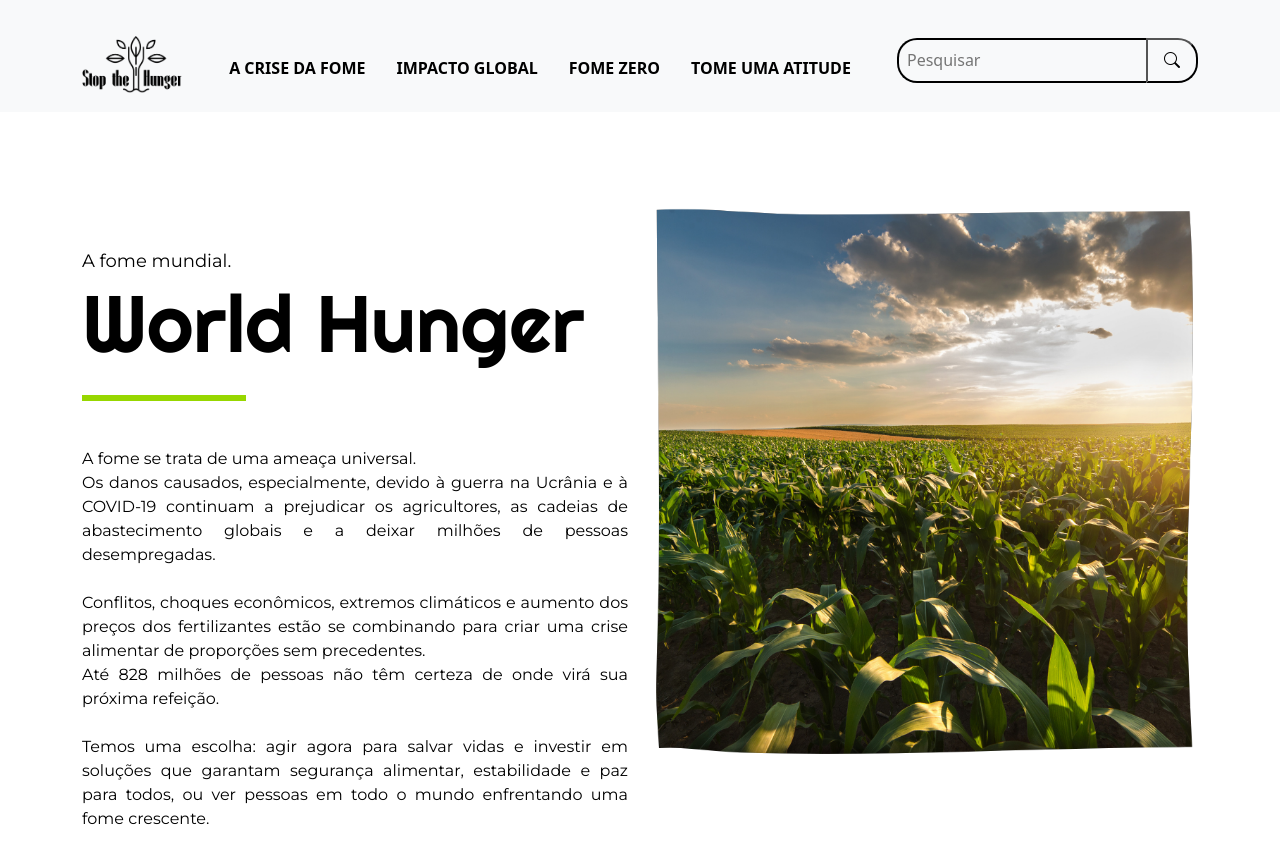
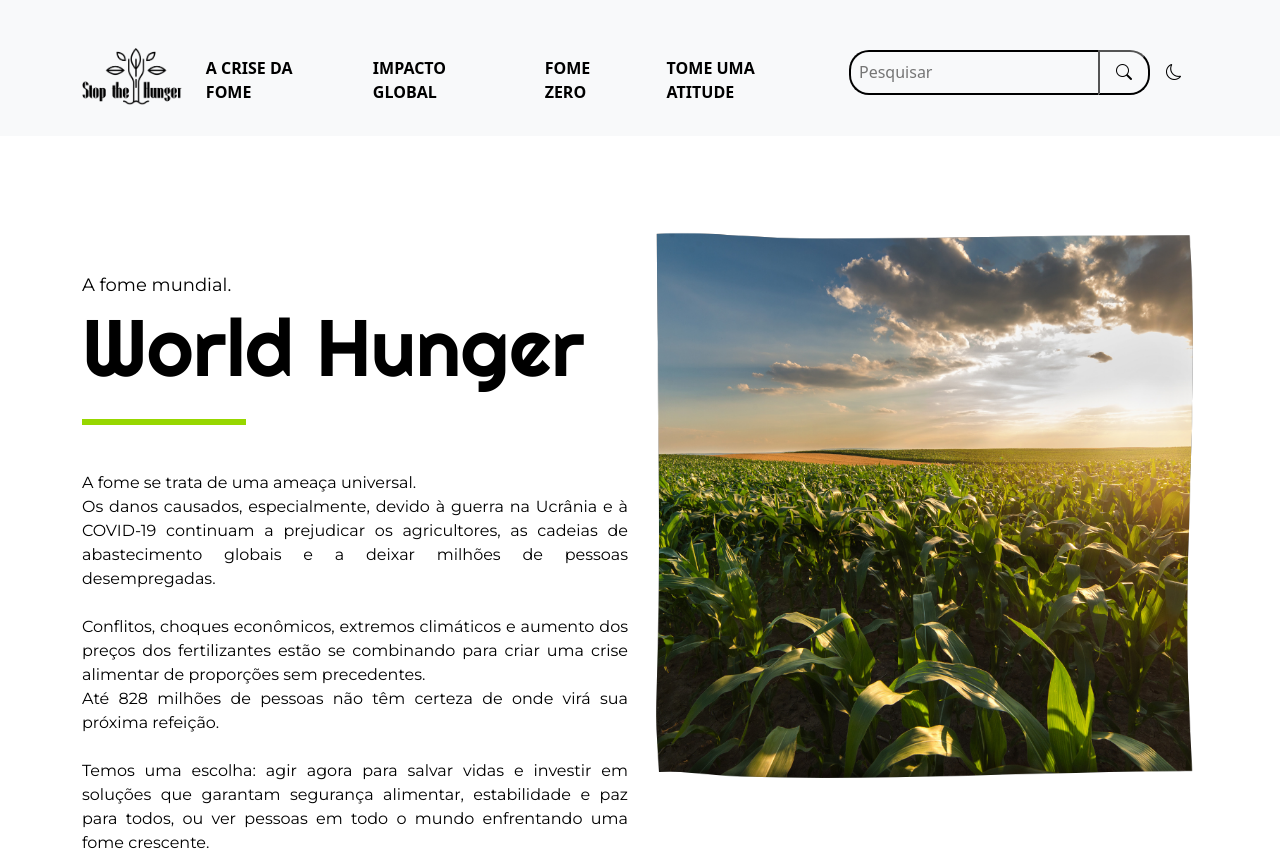
Before and after one commit to gimitie/challenge-2023, a plain HTML site: page index.html in a window 1280 px wide. Shown: the top 858 px of the page. Drawn offline with nearby package versions, Linux system fonts and the light colour scheme.

Commit message:
Adicionando ícone sem estilização na barra fixa para a mudança de tema

```diff
--- a/components/header.html
+++ b/components/header.html
@@ -51,6 +51,7 @@
         <input class="px-2 search bg-color" type="search" placeholder="Pesquisar" aria-label="Search">
         <button class="btn1 px-3 bg-color" type="submit"><i class="bi bi-search bg-color"></i></button>
       </form>
+      <i id="btn-toggle-theme" class="btn-theme px-3 bi bi-moon bg-color"></i>
   </div>
 </div>
 </nav>
--- a/css/style-header.css
+++ b/css/style-header.css
@@ -47,6 +47,7 @@
     border-radius: 20px 0px 0px 20px;
     border-right: none;
 }
+
 .btn1{
     height: 45px;
     outline: none;
@@ -59,6 +60,11 @@
     color: white;
     background-color: var(--bg-color);
 }
+
+.btn-theme {
+
+}
+
 /* menu list */
 .navbar-toggler{
     font-size: 23px;
--- a/index.html
+++ b/index.html
@@ -123,7 +123,7 @@
       </div>
     </div>
   </section>
-  <button id="botao">Toggle dark mode</button>
+
   <!--*************************  Footer  ***************************-->
   <div class="mt-5" id="footer"></div>
 </body>
--- a/js/dark-theme.js
+++ b/js/dark-theme.js
@@ -52,7 +52,7 @@ function init() {
     //   });
     // document.getElementById("btn-toggle-theme").addEventListener("click",toggleTheme);
     // console.log("Teste");
-    document.getElementById("botao").addEventListener("click",function() {
+    document.getElementById("btn-toggle-theme").addEventListener("click",function() {
         if(isCookieDarkTheme == 'true')
             Cookies.set('dark-theme', 'false');
         else
@@ -81,12 +81,18 @@ function verifyDarkTheme(isDarkTheme = false) { // toggleTheme
 
 function applyLightTheme() {
     changeMenu('black', 'black', '#f8f9fa');
-    changeBody('black', 'black', 'white')
+    changeBody('black', 'black', 'white');
+    var btnToggleTheme = document.getElementById("btn-toggle-theme");
+    btnToggleTheme.classList.add("bi-moon");
+    btnToggleTheme.classList.remove("bi-brightness-high");
 }
 
 function applyDarkTheme() {
     changeMenu('white', 'white', '#0a0a0a');
     changeBody('white', 'white', '#292929');
+    var btnToggleTheme = document.getElementById("btn-toggle-theme");
+    btnToggleTheme.classList.remove("bi-moon");
+    btnToggleTheme.classList.add("bi-brightness-high");
 }
 
 function darkTheme(){
```
